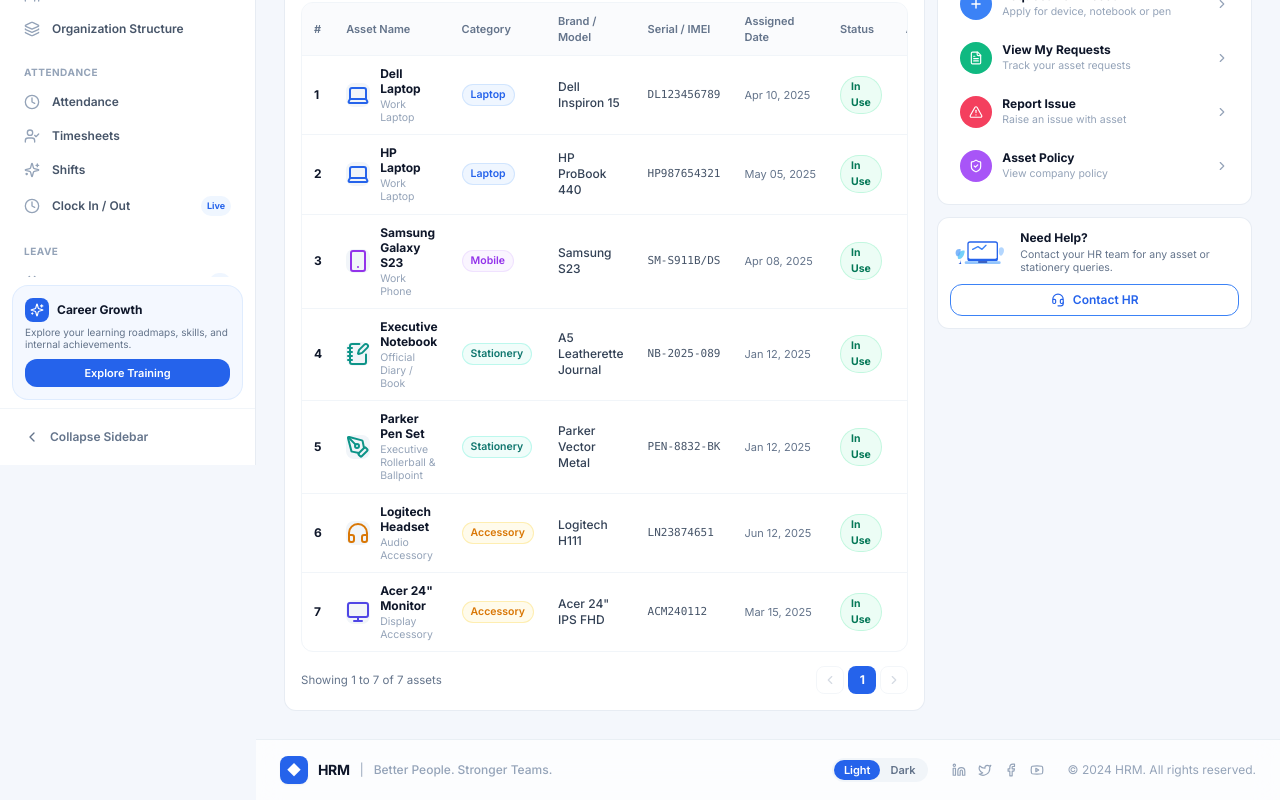
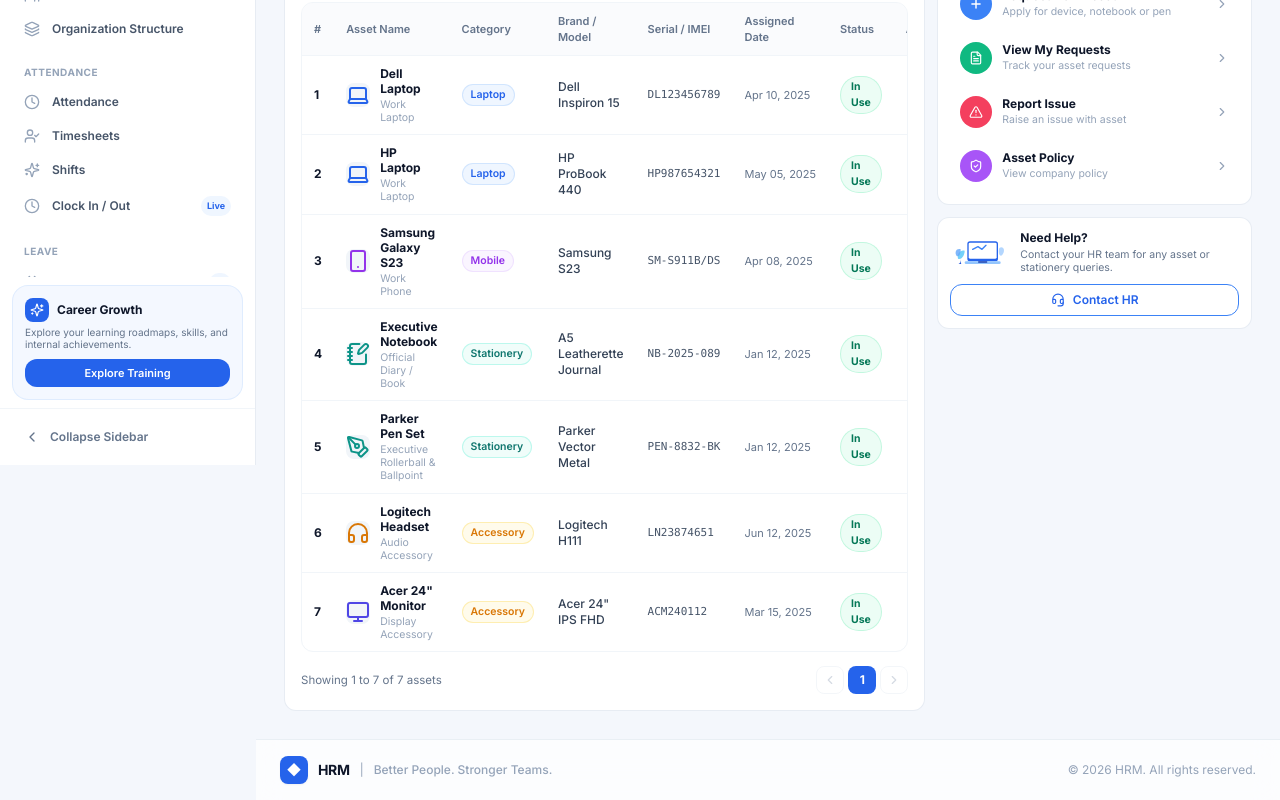
Before and after one commit to vikash99059/sasshrm, a React (Vite) app: page /assets in a window 1280 px wide. Shown: the part 335-1135 px from the top of the page. Built offline with nearby package versions, Linux system fonts and the light colour scheme.

Commit message:
fix(footer): remove light/dark theme switch and social media icons from footer

```diff
--- a/src/layouts/AppLayout.tsx
+++ b/src/layouts/AppLayout.tsx
@@ -6,10 +6,9 @@
 import { NotificationsDrawer } from './components/NotificationsDrawer';
 import { useAppStore } from '../store/useAppStore';
 import { cn } from '../utils';
-import { Linkedin, Twitter, Facebook, Youtube } from 'lucide-react';
 
 export const AppLayout: React.FC = () => {
-  const { sidebarCollapsed, isClockedIn, tickClockTimer, isDarkMode, toggleDarkMode } = useAppStore();
+  const { sidebarCollapsed, isClockedIn, tickClockTimer } = useAppStore();
   const location = useLocation();
 
   useEffect(() => {
@@ -46,7 +45,7 @@
           </div>
         </main>
 
-        {/* Global Footer Matching Reference Image */}
+        {/* Global Footer */}
         <footer className="border-t border-slate-200/70 bg-white/70 backdrop-blur-md px-6 py-4 text-xs text-slate-500 dark:border-slate-800/80 dark:bg-dark-bg/80">
           <div className="flex flex-col md:flex-row items-center justify-between gap-4 max-w-[1800px] mx-auto">
             {/* Left: Brand + Slogan */}
@@ -59,39 +58,9 @@
               <span className="text-slate-400 text-xs font-medium">Better People. Stronger Teams.</span>
             </div>
 
-            {/* Right: Theme pill + Socials + Copyright */}
-            <div className="flex flex-wrap items-center gap-5 sm:gap-6 text-xs text-slate-400">
-              {/* Theme Pill */}
-              <div className="flex items-center rounded-full bg-slate-100 p-0.5 dark:bg-slate-800">
-                <button
-                  onClick={() => isDarkMode && toggleDarkMode()}
-                  className={cn(
-                    'px-2.5 py-0.5 rounded-full text-[11px] font-semibold transition-all',
-                    !isDarkMode ? 'bg-blue-600 text-white shadow-xs' : 'text-slate-500 hover:text-slate-800 dark:text-slate-400'
-                  )}
-                >
-                  Light
-                </button>
-                <button
-                  onClick={() => !isDarkMode && toggleDarkMode()}
-                  className={cn(
-                    'px-2.5 py-0.5 rounded-full text-[11px] font-semibold transition-all',
-                    isDarkMode ? 'bg-blue-600 text-white shadow-xs' : 'text-slate-500 hover:text-slate-800 dark:text-slate-400'
-                  )}
-                >
-                  Dark
-                </button>
-              </div>
-
-              {/* Social Icons */}
-              <div className="flex items-center gap-3 text-slate-400">
-                <a href="#" className="hover:text-blue-600 transition-colors"><Linkedin className="h-3.5 w-3.5" /></a>
-                <a href="#" className="hover:text-blue-400 transition-colors"><Twitter className="h-3.5 w-3.5" /></a>
-                <a href="#" className="hover:text-blue-700 transition-colors"><Facebook className="h-3.5 w-3.5" /></a>
-                <a href="#" className="hover:text-red-500 transition-colors"><Youtube className="h-3.5 w-3.5" /></a>
-              </div>
-
-              <span>© 2024 HRM. All rights reserved.</span>
+            {/* Right: Copyright */}
+            <div className="text-xs text-slate-400">
+              <span>© {new Date().getFullYear()} HRM. All rights reserved.</span>
             </div>
           </div>
         </footer>
```
